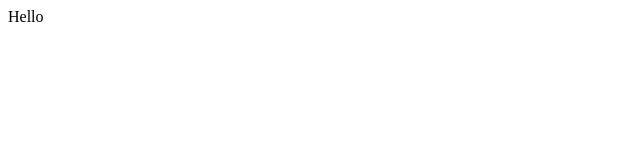
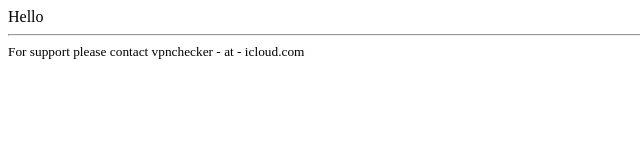
Before and after one commit to crskbr/crskbr.github.io, a plain HTML site: page index.html in a window 1280 px wide. Shown: the whole page, without its empty margins (0-640 px from the left). Drawn offline with Linux system fonts and the light colour scheme.

Commit message:
Update index.html

```diff
--- a/index.html
+++ b/index.html
@@ -1,5 +1,9 @@
 <html>
   <body>
     Hello
+    <hr />
+    <small>
+      For support please contact vpnchecker - at - icloud.com
+    </small>
   </body>
 </html>
```
